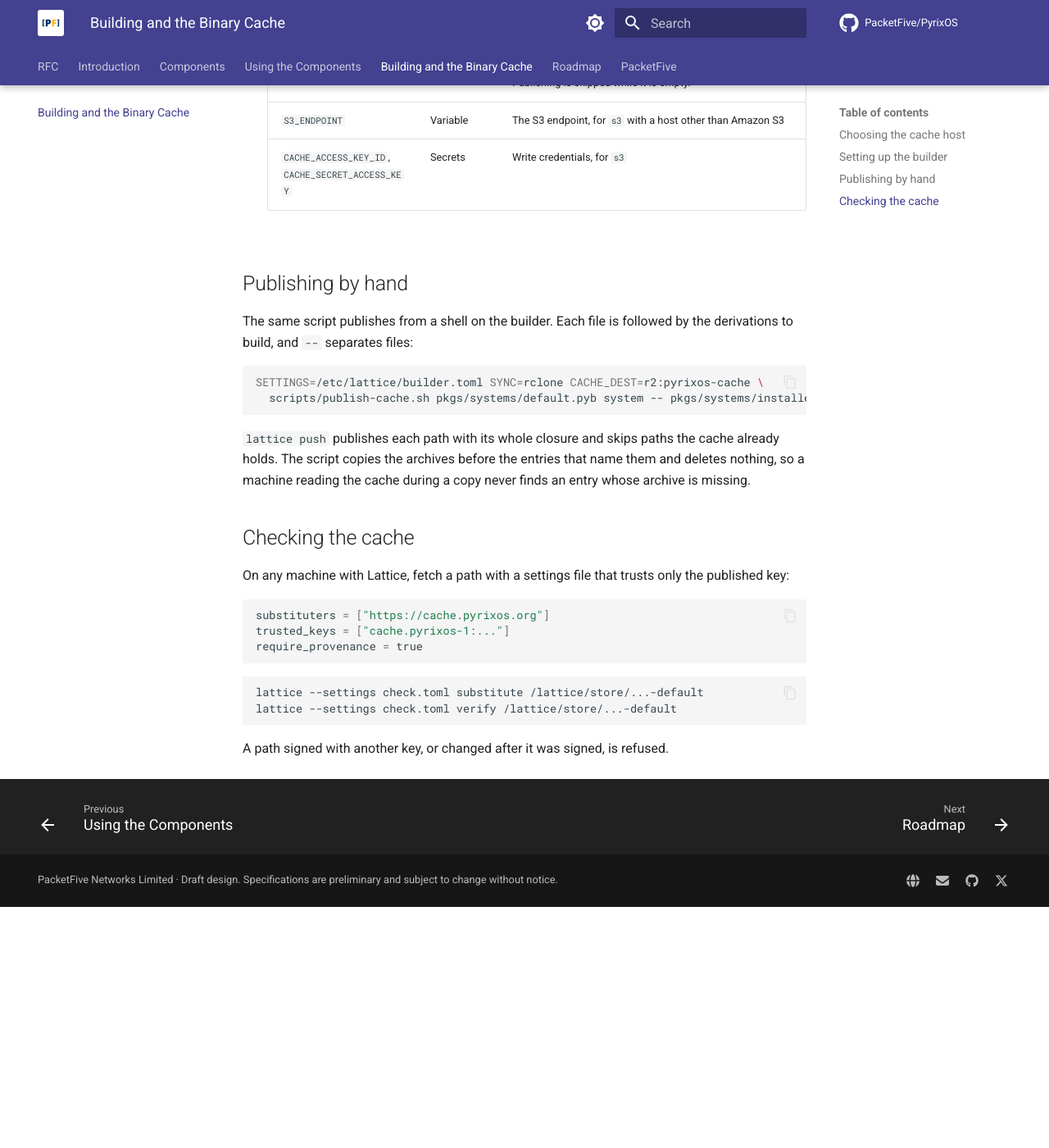
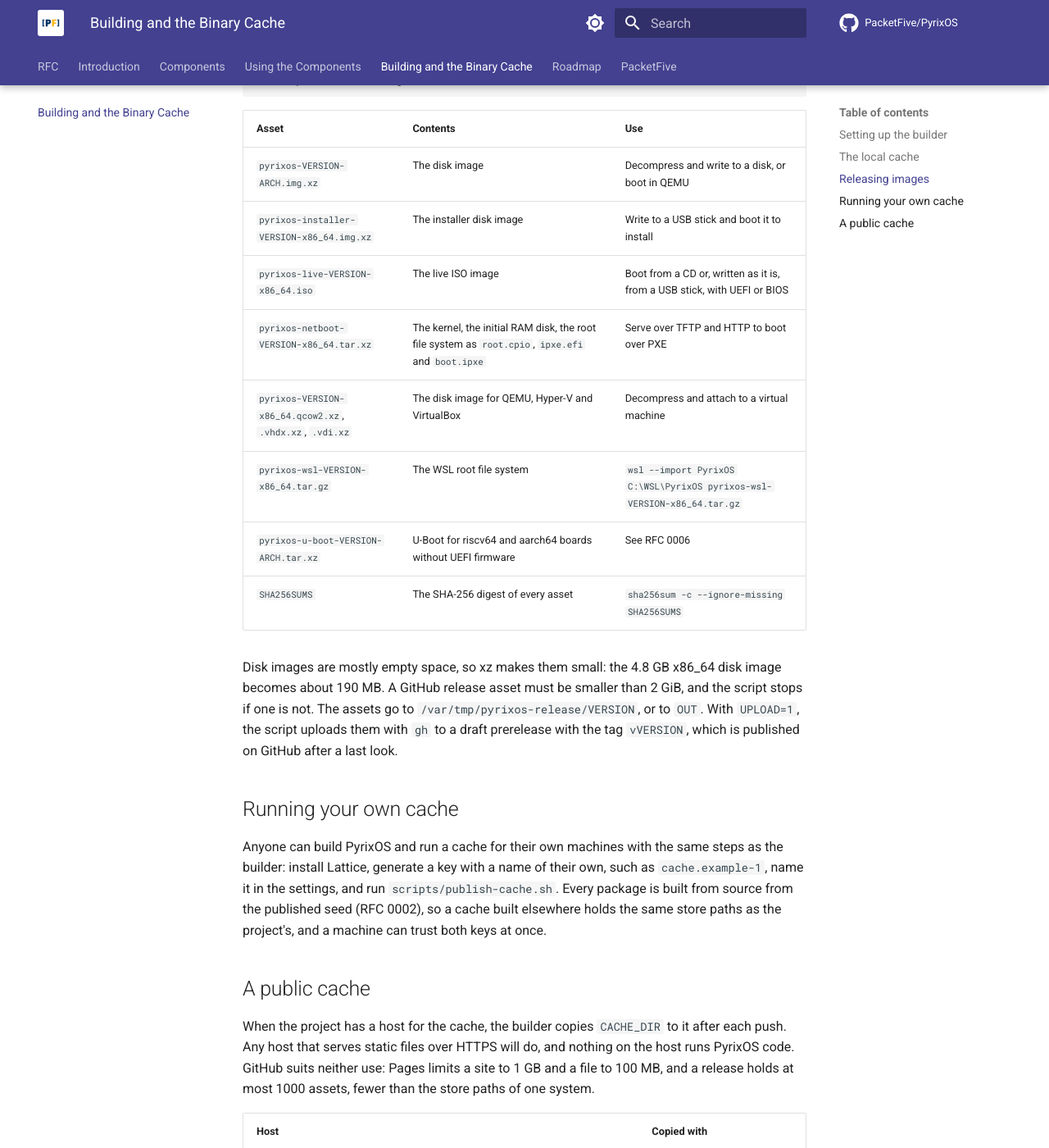
Before and after one commit to PacketFive/PyrixOS, an MkDocs documentation site: the page built from docs/building.md, in a window 1280 px wide and 1400 px high, scrolled down 2646 px. Shown: the whole window at 82% size. Built offline with MkDocs 1.6.1 and Material for MkDocs 9.7.7, drawn with Linux system fonts in a browser that asks for light colours; comment, search, counter and statistics services are not loaded; before the commit the page ends 3752 px from its top, so only the background shows below that; some of the changed text lies outside the part shown.

Commit message:
Publish images as GitHub releases and keep the cache local
Signed-off-by: Weqaar Janjua <weqaar.janjua@gmail.com>

````diff
--- a/docs/building.md
+++ b/docs/building.md
@@ -1,44 +1,36 @@
 # Building PyrixOS and the binary cache
 
-PyrixOS is built by a builder machine run by the project. The builder keeps one Lattice store, builds the images on every change to `main`, boots them in QEMU, and publishes what it built to the public binary cache, signed with the key `cache.pyrixos-1` (RFC 0005 section 9). Machines that run PyrixOS fetch from that cache instead of building, and reject any path without a valid signature and signed provenance.
+PyrixOS is built by a builder machine run by the project. The builder keeps one Lattice store, builds the images on every change to `main`, boots them in QEMU, and pushes what it built to a binary cache on the builder, signed with the key `cache.pyrixos-1` (RFC 0005 section 9). The images are published as the assets of GitHub releases. Until the project has a public host for the cache, the cache serves the project's own machines, and anyone else who wants one runs their own from the same scripts.
 
 The workflow `.github/workflows/ci.yml` has two jobs:
 
 | Job | Runs on | Does |
 | --- | --- | --- |
 | `evaluate` | A GitHub-hosted runner, for every push and pull request | Checks that each `config.pyb` matches its `defconfig` and evaluates every description under `pkgs/systems` |
-| `images` | The builder, a self-hosted runner, for pushes to `main` and manual runs | Builds the disk, installer, live and WSL images, boots the disk image, installs from the installer image, and publishes the systems to the cache |
+| `images` | The builder, a self-hosted runner, for pushes to `main` and manual runs | Builds the disk, installer, live and WSL images, boots the disk image, installs from the installer image, and pushes the systems to the cache |
 
 A GitHub-hosted runner has too little disk and time for the bootstrap, so the `images` job needs the builder. It runs only when the repository variable `PYRIXOS_BUILDER` is `true`, and never for a pull request, so code from a fork never runs on the builder.
-
-## Choosing the cache host
-
-The cache is a directory of static files: a JSON entry and a provenance file for each store path, and the compressed archives under `archive/`. Any host that serves files over HTTPS can serve it, and nothing on the host runs PyrixOS code. The builder writes the cache to a local directory and copies it to the host with `scripts/publish-cache.sh`.
-
-| Host | Copied with | Notes |
-| --- | --- | --- |
-| Cloudflare R2 with a custom domain | `rclone` or `s3` | No charge for downloads. The suggested choice. |
-| Backblaze B2 behind Cloudflare | `rclone` or `s3` | No charge for downloads served through Cloudflare. |
-| Amazon S3 with CloudFront | `s3` | Charges for downloads. |
-| A server with nginx | `rsync` over SSH | Needs a TLS certificate and someone to run the server. |
-
-GitHub Pages and release assets do not fit: Pages limits a site to 1 GB and a file to 100 MB, and the archives of one system already take more.
 
 ## Setting up the builder
 
 These steps are done once, on the builder machine and on GitHub.
 
-1. Install QEMU, OVMF, `binfmt_misc` support for riscv64 and aarch64, and the tool that copies to the host (`rclone`, the `aws` CLI or `rsync`). Configure the tool for the host on the builder, for example with `rclone config` for a remote named `r2`.
+1. Install QEMU, OVMF, the `qemu-efi-riscv64` and `qemu-efi-aarch64` firmware, `binfmt_misc` support for riscv64 and aarch64 (the `qemu-user-static` or `qemu-user-binfmt` package), xz, the GitHub CLI `gh`, and Lattice with Trellis:
+
+    ```sh
+    pip install pyrixos-lattice trellis-kconfig
+    ```
+
 2. Generate the signing key on the builder. The secret key never leaves the machine:
 
     ```sh
-    sudo install -d -m 700 /etc/lattice/keys
-    sudo lattice generate-key cache.pyrixos-1 /etc/lattice/keys/cache.pyrixos-1.sec
+    sudo install -d -m 700 -o "$USER" /etc/lattice/keys
+    lattice generate-key cache.pyrixos-1 /etc/lattice/keys/cache.pyrixos-1.sec
     ```
 
-    The command prints the public key, `cache.pyrixos-1:` followed by base64 text. Keep it for step 5.
+    The command prints the public key, `cache.pyrixos-1:` followed by base64 text. Clients of the cache need it.
 
-3. Name the key in the settings file the builder's store uses:
+3. Write the settings file of the builder's store, for example `/etc/lattice/builder.toml`. The store needs about 150 GB for the three architectures:
 
     ```toml
     [store]
@@ -50,7 +42,79 @@
     ```
 
 4. On GitHub, under *Settings*, *Actions*, *Runners*, add a self-hosted Linux x64 runner on the builder with the extra label `pyrixos-builder`, and install it as a service that runs as the user who owns the store.
-5. Set the default cache of the images in `pkgs/Kconfig`: the URL as the default of `CACHE_URL` and the public key from step 2 as the default of `CACHE_KEY`. Set the same values as the fallbacks of `config.get("CACHE_URL", ...)` and `config.get("CACHE_KEY", ...)` in `pkgs/95-systems.pyb`, which descriptions without a `config.pyb` use, and regenerate the configurations:
+5. Under *Settings*, *Secrets and variables*, *Actions*, set these repository variables:
+
+    | Name | Value |
+    | --- | --- |
+    | `PYRIXOS_BUILDER` | `true`, which turns the `images` job on |
+    | `LATTICE_SETTINGS` | The settings file of step 3 |
+    | `STORE_ROOT` | The store root of that file, such as `/var/lib/pyrixos-builder` |
+    | `CACHE_DIR` | The cache directory, by default `/var/tmp/pyrixos-cache` |
+
+## The local cache
+
+`scripts/publish-cache.sh` builds the derivations it is given and pushes each output, with its whole closure, to the directory `CACHE_DIR`. Each file is followed by the derivations to build, and `--` separates files:
+
+```sh
+SETTINGS=/etc/lattice/builder.toml CACHE_DIR=/srv/pyrixos-cache \
+  scripts/publish-cache.sh pkgs/systems/default.pyb system -- pkgs/systems/installer.pyb system
+```
+
+`lattice push` skips paths the cache already holds, so the directory grows run by run. The cache is a directory of static files: a signed JSON entry and a provenance file for each store path, and the compressed archives under `archive/`. Lattice on the builder reads it as `file:///srv/pyrixos-cache`, and other machines on the same network read it over HTTP once a web server serves the directory, for example nginx, or for a quick test:
+
+```sh
+cd /srv/pyrixos-cache && python3 -m http.server 8080
+```
+
+A client trusts the cache with these lines in its Lattice settings, `/etc/lattice/settings.toml` on a PyrixOS machine:
+
+```toml
+substituters = ["http://builder.lan:8080"]
+trusted_keys = ["cache.pyrixos-1:..."]
+require_provenance = true
+```
+
+Every entry is signed and every archive is checked against the hash in its entry, so plain HTTP on a local network does not let anyone change what a client installs. A path signed with another key, or changed after it was signed, is refused.
+
+## Releasing images
+
+`scripts/release-images.sh` builds the images of the architectures it is given, boots each disk image in QEMU, installs a system from the x86_64 installer image, and writes the release assets with their `SHA256SUMS`:
+
+```sh
+SETTINGS=/etc/lattice/builder.toml STORE_ROOT=/var/lib/pyrixos-builder \
+  scripts/release-images.sh 0.1.0 x86_64 riscv64 aarch64
+```
+
+| Asset | Contents | Use |
+| --- | --- | --- |
+| `pyrixos-VERSION-ARCH.img.xz` | The disk image | Decompress and write to a disk, or boot in QEMU |
+| `pyrixos-installer-VERSION-x86_64.img.xz` | The installer disk image | Write to a USB stick and boot it to install |
+| `pyrixos-live-VERSION-x86_64.iso` | The live ISO image | Boot from a CD or, written as it is, from a USB stick, with UEFI or BIOS |
+| `pyrixos-netboot-VERSION-x86_64.tar.xz` | The kernel, the initial RAM disk, the root file system as `root.cpio`, `ipxe.efi` and `boot.ipxe` | Serve over TFTP and HTTP to boot over PXE |
+| `pyrixos-VERSION-x86_64.qcow2.xz`, `.vhdx.xz`, `.vdi.xz` | The disk image for QEMU, Hyper-V and VirtualBox | Decompress and attach to a virtual machine |
+| `pyrixos-wsl-VERSION-x86_64.tar.gz` | The WSL root file system | `wsl --import PyrixOS C:\WSL\PyrixOS pyrixos-wsl-VERSION-x86_64.tar.gz` |
+| `pyrixos-u-boot-VERSION-ARCH.tar.xz` | U-Boot for riscv64 and aarch64 boards without UEFI firmware | See RFC 0006 |
+| `SHA256SUMS` | The SHA-256 digest of every asset | `sha256sum -c --ignore-missing SHA256SUMS` |
+
+Disk images are mostly empty space, so xz makes them small: the 4.8 GB x86_64 disk image becomes about 190 MB. A GitHub release asset must be smaller than 2 GiB, and the script stops if one is not. The assets go to `/var/tmp/pyrixos-release/VERSION`, or to `OUT`. With `UPLOAD=1`, the script uploads them with `gh` to a draft prerelease with the tag `vVERSION`, which is published on GitHub after a last look.
+
+## Running your own cache
+
+Anyone can build PyrixOS and run a cache for their own machines with the same steps as the builder: install Lattice, generate a key with a name of their own, such as `cache.example-1`, name it in the settings, and run `scripts/publish-cache.sh`. Every package is built from source from the published seed (RFC 0002), so a cache built elsewhere holds the same store paths as the project's, and a machine can trust both keys at once.
+
+## A public cache
+
+When the project has a host for the cache, the builder copies `CACHE_DIR` to it after each push. Any host that serves static files over HTTPS will do, and nothing on the host runs PyrixOS code. GitHub suits neither use: Pages limits a site to 1 GB and a file to 100 MB, and a release holds at most 1000 assets, fewer than the store paths of one system.
+
+| Host | Copied with |
+| --- | --- |
+| Cloudflare R2, Backblaze B2 or Azure Blob Storage, behind a CDN with a custom domain | `rclone` or, for S3 interfaces, `s3` |
+| Amazon S3 with CloudFront | `s3` |
+| A server with nginx | `rsync` over SSH |
+
+Three more steps turn it on:
+
+1. Set the URL as the default of `CACHE_URL` and the public key as the default of `CACHE_KEY` in `pkgs/Kconfig`, the same values as the fallbacks of `config.get("CACHE_URL", ...)` and `config.get("CACHE_KEY", ...)` in `pkgs/95-systems.pyb`, and regenerate the configurations:
 
     ```sh
     for arch in riscv64 aarch64; do
@@ -61,43 +125,7 @@
 
     Every system built afterwards has `/etc/lattice/settings.toml` with the cache as a substituter, its key as the only trusted key, and `require_provenance = true`. While either option is empty, systems are built without that file.
 
-6. Under *Settings*, *Secrets and variables*, *Actions*, set these repository variables, and the secrets if the host needs them:
+2. Configure the copying tool on the builder, for example with `rclone config`.
+3. Set the repository variables `CACHE_SYNC` (`rclone`, `s3` or `rsync`) and `CACHE_DEST` (such as `remote:pyrixos-cache`, `s3://pyrixos-cache` or `cache@host:/srv/cache`), with `S3_ENDPOINT` and the secrets `CACHE_ACCESS_KEY_ID` and `CACHE_SECRET_ACCESS_KEY` for `s3`. The `images` job copies the cache only while `CACHE_DEST` is set.
 
-    | Name | Kind | Value |
-    | --- | --- | --- |
-    | `PYRIXOS_BUILDER` | Variable | `true`, which turns the `images` job on |
-    | `LATTICE_SETTINGS` | Variable | The settings file of step 3 |
-    | `STORE_ROOT` | Variable | The store root of that file, such as `/var/lib/pyrixos-builder` |
-    | `CACHE_DIR` | Variable | The local cache directory, by default `/var/tmp/pyrixos-cache` |
-    | `CACHE_SYNC` | Variable | `rclone`, `s3` or `rsync` |
-    | `CACHE_DEST` | Variable | Where to copy the cache, such as `r2:pyrixos-cache`, `s3://pyrixos-cache` or `cache@host:/srv/cache`. Publishing is skipped while it is empty. |
-    | `S3_ENDPOINT` | Variable | The S3 endpoint, for `s3` with a host other than Amazon S3 |
-    | `CACHE_ACCESS_KEY_ID`, `CACHE_SECRET_ACCESS_KEY` | Secrets | Write credentials, for `s3` |
-
-## Publishing by hand
-
-The same script publishes from a shell on the builder. Each file is followed by the derivations to build, and `--` separates files:
-
-```sh
-SETTINGS=/etc/lattice/builder.toml SYNC=rclone CACHE_DEST=r2:pyrixos-cache \
-  scripts/publish-cache.sh pkgs/systems/default.pyb system -- pkgs/systems/installer.pyb system
-```
-
-`lattice push` publishes each path with its whole closure and skips paths the cache already holds. The script copies the archives before the entries that name them and deletes nothing, so a machine reading the cache during a copy never finds an entry whose archive is missing.
-
-## Checking the cache
-
-On any machine with Lattice, fetch a path with a settings file that trusts only the published key:
-
-```toml
-substituters = ["https://cache.pyrixos.org"]
-trusted_keys = ["cache.pyrixos-1:..."]
-require_provenance = true
-```
-
-```sh
-lattice --settings check.toml substitute /lattice/store/...-default
-lattice --settings check.toml verify /lattice/store/...-default
-```
-
-A path signed with another key, or changed after it was signed, is refused.
+`scripts/publish-cache.sh` copies the archives before the entries that name them and deletes nothing, so a machine reading the cache during a copy never finds an entry whose archive is missing.
````
Also changed, not shown: README.md (+1 -1 lines), docs/rfc/0005-package-set-and-images.md (+1 -1 lines), 1 other file.
